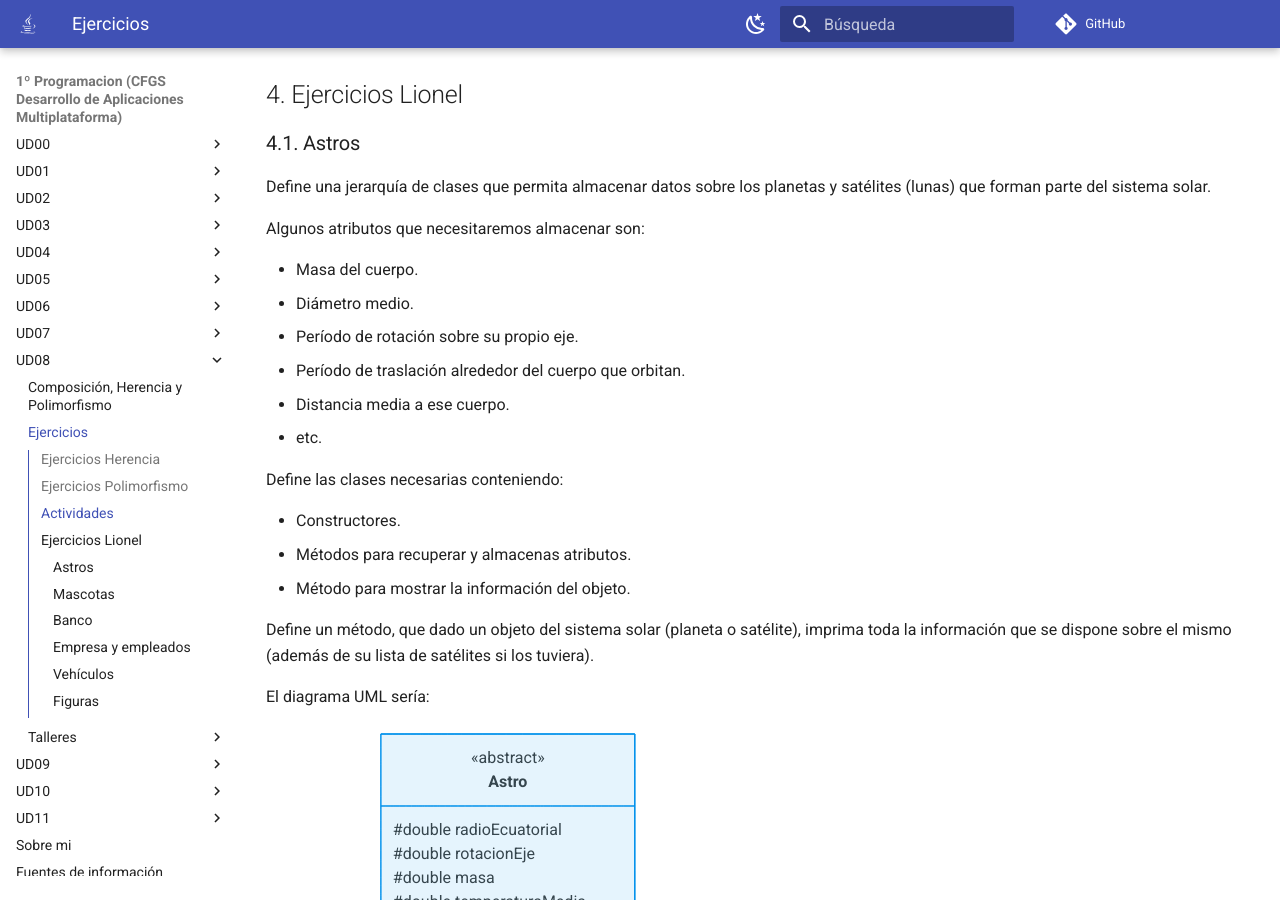
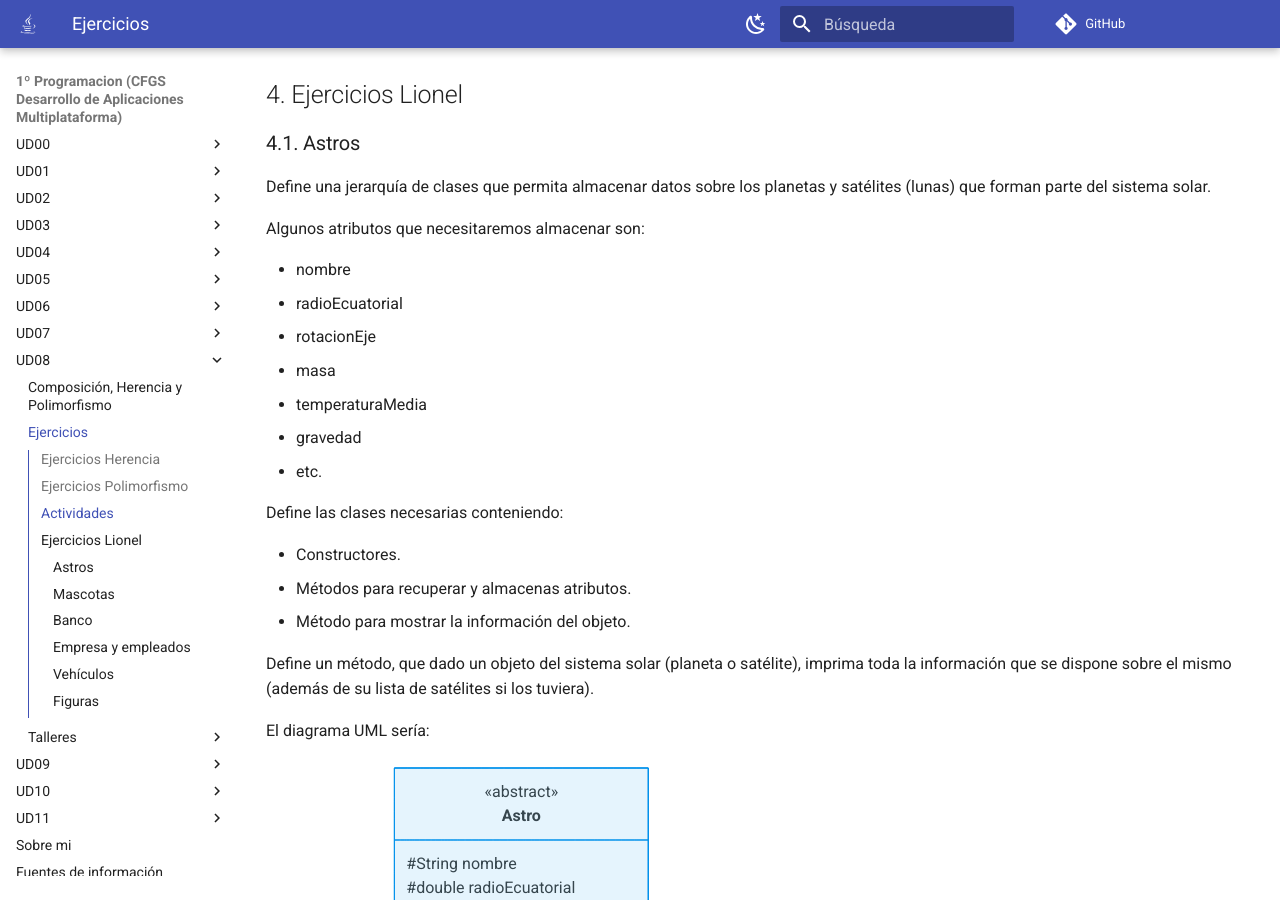
Before and after one commit to martinezpenya/1DAMProgramacion, an MkDocs documentation site: the page built from docs/UD08/UD08_ejercicios_ES.md, in a window 1280 px wide and 900 px high, scrolled down 8223 px. Built offline with MkDocs 1.6.1 and Material for MkDocs 9.7.7, drawn with Linux system fonts in a browser that asks for light colours; comment, search, counter and statistics services are not loaded.

Commit message:
fix: Astro names

```diff
--- a/docs/UD08/UD08_ejercicios_ES.md
+++ b/docs/UD08/UD08_ejercicios_ES.md
@@ -361,11 +361,12 @@ Define una jerarquía de clases que permita almacenar datos sobre los planetas y
 
 Algunos atributos que necesitaremos almacenar son:
 
-- Masa del cuerpo.
-- Diámetro medio.
-- Período de rotación sobre su propio eje.
-- Período de traslación alrededor del cuerpo que orbitan.
-- Distancia media a ese cuerpo.
+- nombre
+- radioEcuatorial
+- rotacionEje
+- masa
+- temperaturaMedia
+- gravedad
 - etc.
 
 Define las clases necesarias conteniendo:
@@ -383,6 +384,7 @@ classDiagram
     Astro <|-- Planeta
     Astro <|-- Satelite
 
+    Astro : #String nombre
     Astro : #double radioEcuatorial
     Astro : #double rotacionEje
     Astro : #double masa
```
Also changed, not shown: other parts of docs/UD08/UD08_ejercicios_ES.md (+2 -2 lines).
